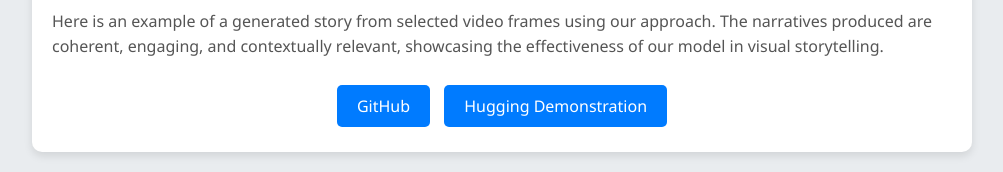
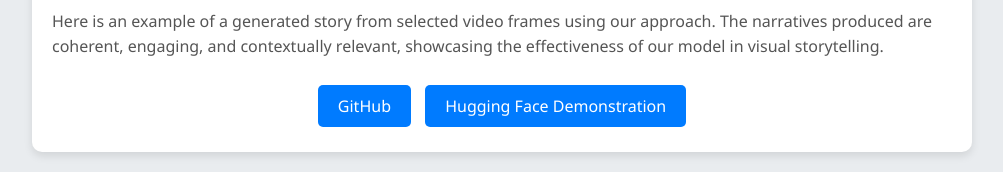
Before and after one commit to Bhargava-75/video-storytelling, a plain HTML site: page index.html in a window 1280 px wide. Shown: the part 2220-2392 px from the top of the page, without its empty margins (138-1141 px from the left). Drawn offline with Linux system fonts and the light colour scheme.

Commit message:
Update index.html

```diff
--- a/index.html
+++ b/index.html
@@ -190,7 +190,7 @@
 
         <div class="links">
             <a href="https://github.com/Bhargava-75/video-storytelling" target="_blank">GitHub</a>
-            <a href="https://huggingface.co/spaces/Bhargava75/video-storytelling" target="_blank">Hugging Demonstration</a>
+            <a href="https://huggingface.co/spaces/Bhargava75/video-storytelling" target="_blank">Hugging Face Demonstration</a>
         </div>
     </div>
 </body>
```
